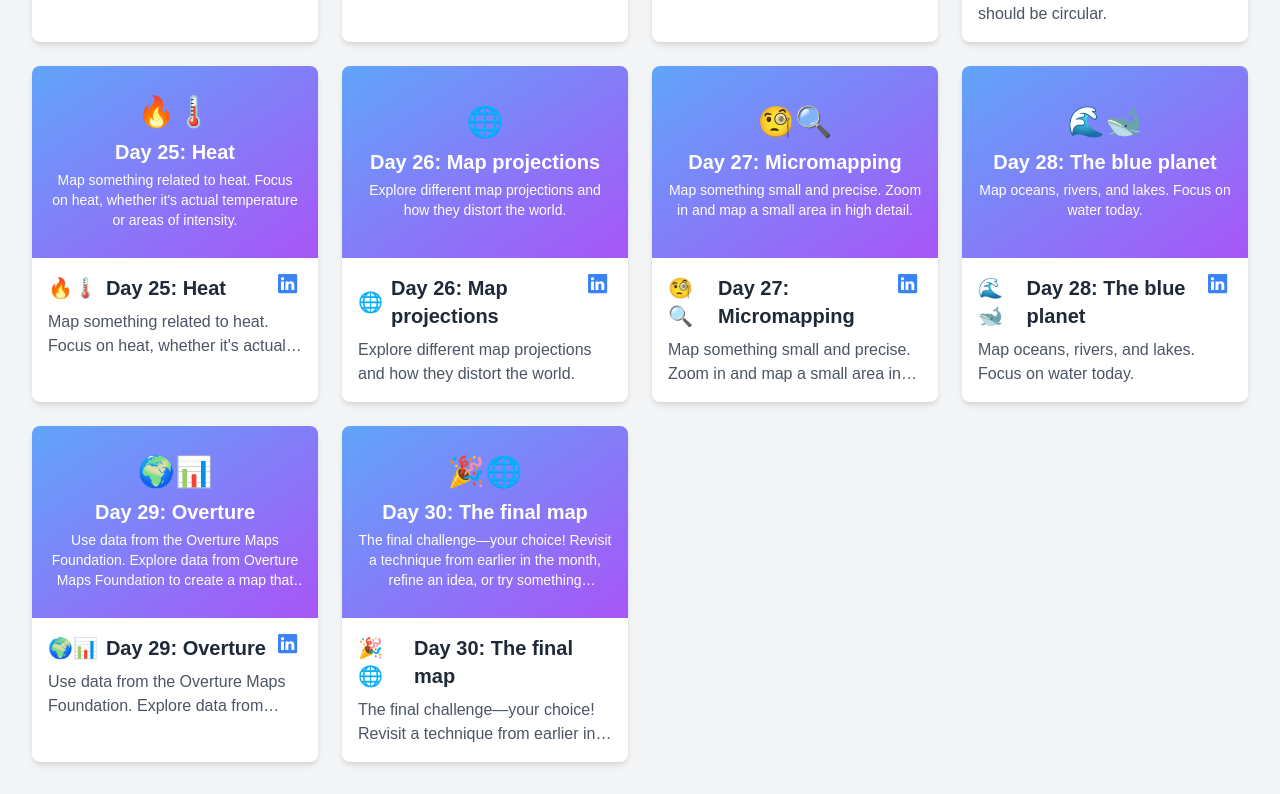
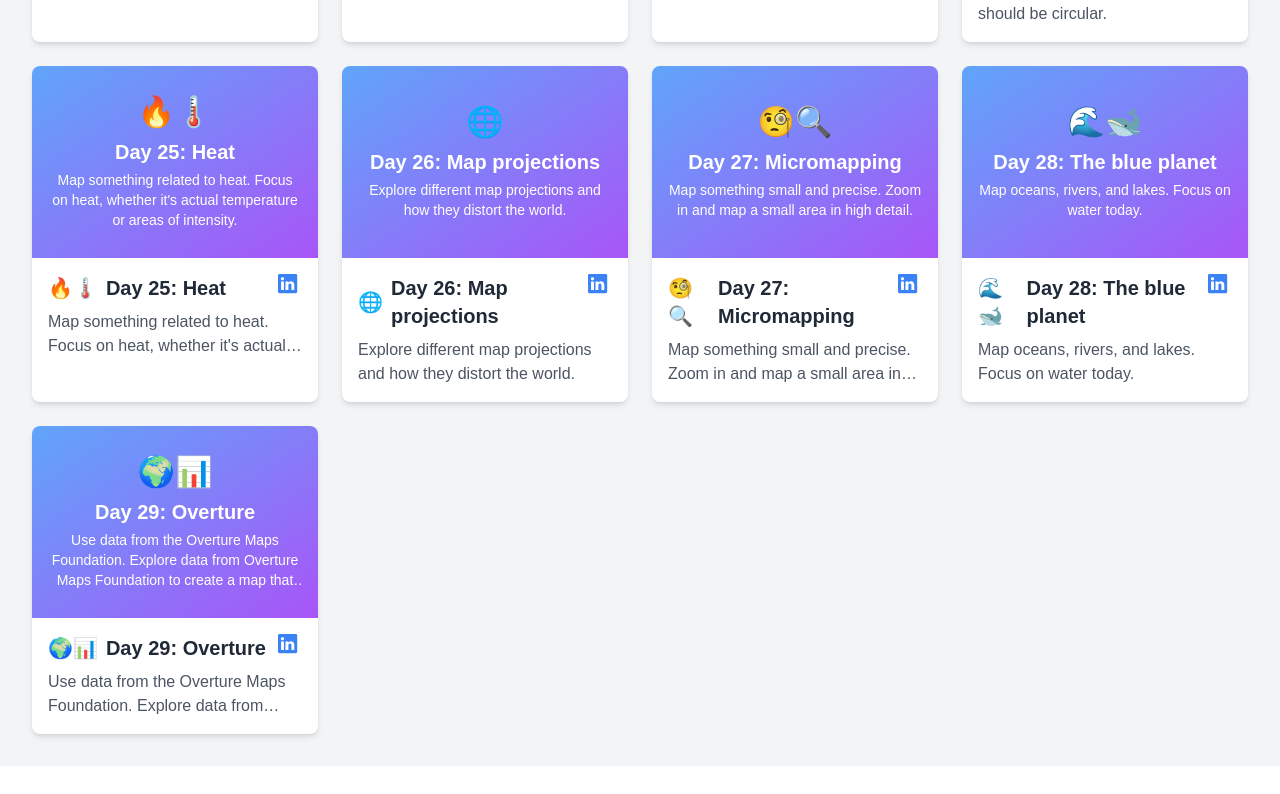
Before and after one commit to NikaEco/lawrence-30daymapchallenge2024, a Next.js app: page / in a window 1280 px wide. Shown: the part 2361-3155 px from the top of the page. After the commit the page ends 3127 px from the top, so only its background shows below. Built offline with nearby package versions, Linux system fonts and the light colour scheme.

Commit message:
remove day 30

```diff
--- a/app/page.tsx
+++ b/app/page.tsx
@@ -33,7 +33,7 @@ const mapChallengeData = [
   { date: "27-11-2024", name: "Micromapping", description: "Map something small and precise. Zoom in and map a small area in high detail.", emoji: "🧐🔍", linkedinLink: "https://www.linkedin.com/posts/xdl_30daymapchallenge-lidar-micromapping-activity-7267473249582612482-Wp8b?utm_source=share&utm_medium=member_desktop" },
   { date: "28-11-2024", name: "The blue planet", description: "Map oceans, rivers, and lakes. Focus on water today.", emoji: "🌊🐋", linkedinLink: "https://www.linkedin.com/posts/xdl_30daymapchallenge-oceanography-climatescience-activity-7267924892098916352-mgED?utm_source=share&utm_medium=member_desktop" },
   { date: "29-11-2024", name: "Overture", description: "Use data from the Overture Maps Foundation. Explore data from Overture Maps Foundation to create a map that highlights new geographic datasets.", emoji: "🌍📊", linkedinLink: "https://www.linkedin.com/posts/xdl_30daymapchallenge-opendata-gis-activity-7268298958693634048-AiFa?utm_source=share&utm_medium=member_desktop" },
-  { date: "30-11-2024", name: "The final map", description: "The final challenge—your choice! Revisit a technique from earlier in the month, refine an idea, or try something completely new.", emoji: "🎉🌐", linkedinLink: "" },
+  // { date: "30-11-2024", name: "The final map", description: "The final challenge—your choice! Revisit a technique from earlier in the month, refine an idea, or try something completely new.", emoji: "🎉🌐", linkedinLink: "" },
 ]
 
 function GradientPlaceholder({ day, name, description, emoji }: { day: number; name: string; description: string; emoji: string }) {
```
